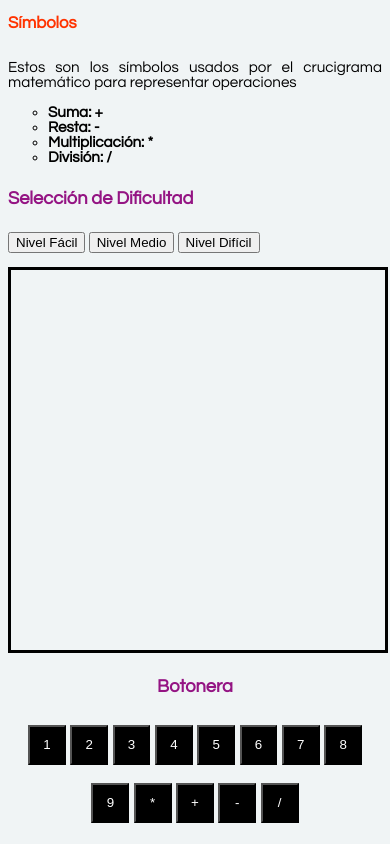
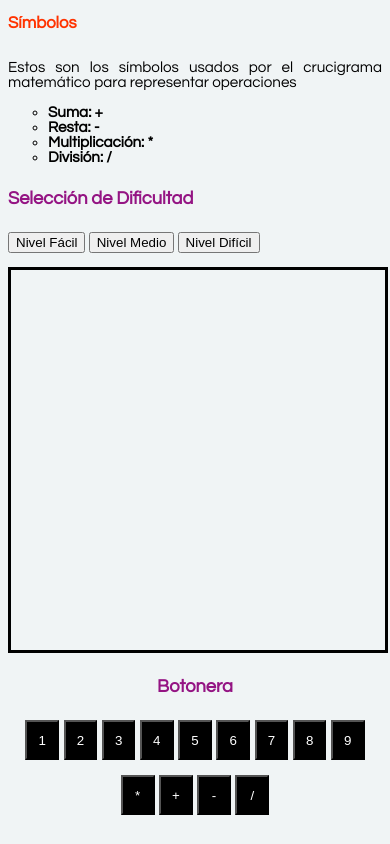
Before and after one commit to Raulms29/SEW, a plain HTML site: page crucigrama.html in a window 390 px wide. Shown: the part 750-1594 px from the top of the page. Drawn offline with nearby package versions, Linux system fonts and the light colour scheme.

Commit message:
Add files via upload

```diff
--- a/crucigrama.html
+++ b/crucigrama.html
@@ -84,6 +84,7 @@
 
     <section data-type="botonera">
         <h4>Botonera</h4>
+        <section>
             <button onclick="crucigrama.introduceElement(1)">1</button>
             <button onclick="crucigrama.introduceElement(2)">2</button>
             <button onclick="crucigrama.introduceElement(3)">3</button>
@@ -93,11 +94,14 @@
             <button onclick="crucigrama.introduceElement(7)">7</button>
             <button onclick="crucigrama.introduceElement(8)">8</button>
             <button onclick="crucigrama.introduceElement(9)">9</button>
+        </section>
+        <section>
             <button onclick="crucigrama.introduceElement('*')">*</button>
             <button onclick="crucigrama.introduceElement('+')">+</button>
             <button onclick="crucigrama.introduceElement('-')">-</button>
             <button onclick="crucigrama.introduceElement('/')">/</button>
         </section>
+    </section>
 </body>
 
 </html>
--- a/estilo/estilo_botonera.css
+++ b/estilo/estilo_botonera.css
@@ -1,12 +1,17 @@
 /* Estilos para una mediaquery
 que muestre la botonera en tablet y móvil */
 /* Especificidad: 011*/
-section[data-type=botonera] {
+section[data-type=botonera]>section {
     display: flex;
     gap: 0.3em;
     justify-content: center;
     align-items: center;
     flex-wrap: wrap;
+    margin-bottom: 1em;
+    visibility: hidden;
+}
+
+section[data-type=botonera] {
     visibility: hidden;
 }
 
@@ -17,8 +22,14 @@ section[data-type=botonera] h4 {
 }
 
 /* Especificidad: 012 */
-section[data-type=botonera] button {
-    width: 10.1%;
+section[data-type=botonera] {
+    display: flex;
+    flex-direction: column;
+}
+
+/* Especificidad: 013*/
+section[data-type=botonera]>section>button {
+    width: 9%;
     height: 3em;
     text-align: center;
     background-color: #000;
@@ -28,7 +39,8 @@ section[data-type=botonera] button {
 @media screen and (max-width: 1150px) {
 
     /* Especificidad: 011 */
-    section[data-type=botonera] {
+    section[data-type=botonera],
+    section[data-type=botonera]>section {
         /* Redefinición de visibility*/
         visibility: visible;
     }
```
Also changed, not shown: 1 other file. Lines whose indentation alone changed are shown as unchanged.
